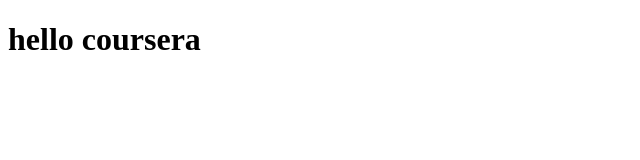
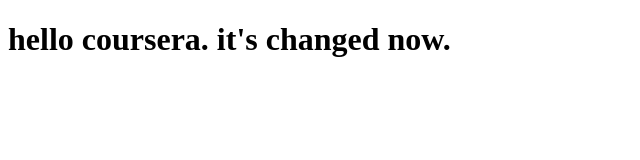
Before and after one commit to tiangan10/coursera-test, a plain HTML site: page site/index.html in a window 1280 px wide. Shown: the whole page, without its empty margins (0-640 px from the left). Drawn offline with Linux system fonts and the light colour scheme.

Commit message:
site/index.html small edition for update.

```diff
--- a/site/index.html
+++ b/site/index.html
@@ -4,6 +4,6 @@
 	<title>Hello Coursera</title>
 </head>
 <body>
-<h1>hello coursera</h1>
+<h1>hello coursera. it's changed now.</h1>
 </body>
 </html>
```
